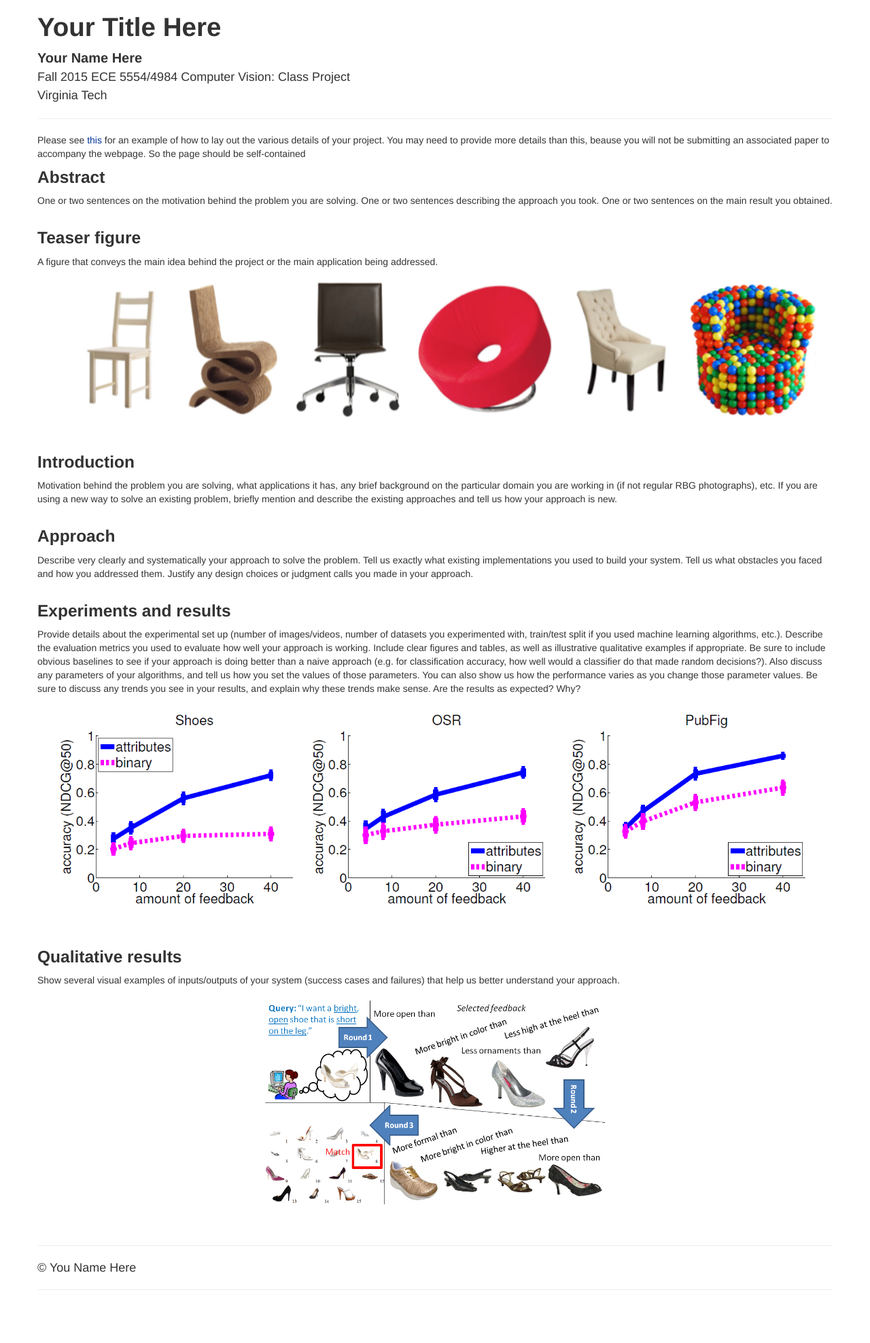
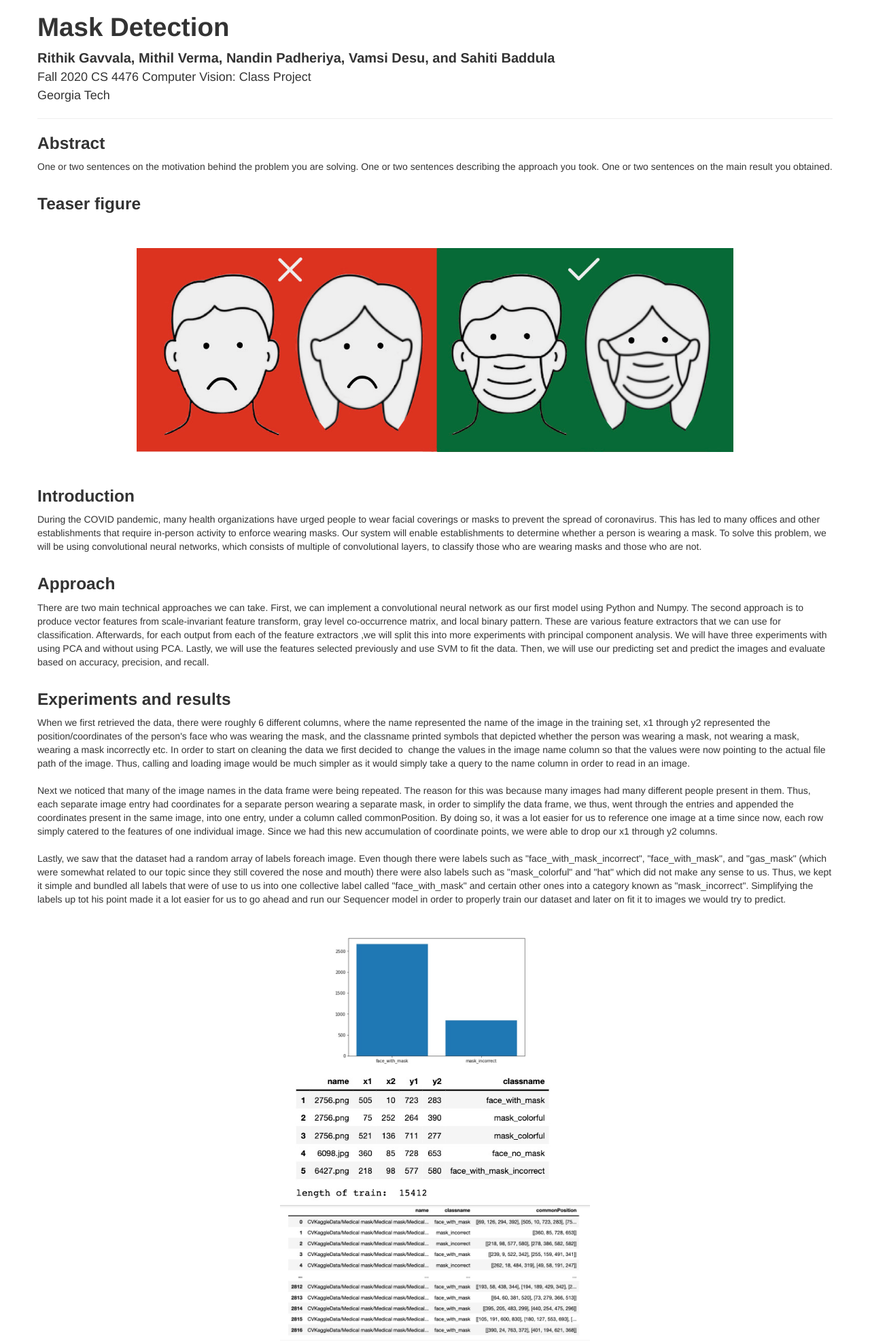
Before and after one commit to rithikgavvala/cs4476-cv, a plain HTML site: page index.html in a window 1280 px wide. Shown: the part 60-2036 px from the top of the page at 68% size. Drawn offline with Linux system fonts and the light colour scheme.

Commit message:
website updates

```diff
--- a/index.html
+++ b/index.html
@@ -3,7 +3,7 @@
   <meta http-equiv="Content-Type" content="text/html; charset=UTF-8">
   <meta charset="utf-8">
   <title>Computer Vision Class Project
-  | ECE, Virginia Tech | Fall 2015: ECE 5554/4984</title>
+  | Fall 2020: CS 4476 Computer Vision</title>
   <meta name="viewport" content="width=device-width, initial-scale=1.0">
   <meta name="description" content="">
   <meta name="author" content="">
@@ -34,13 +34,11 @@ color: #FF9900;
 <div class="page-header">
 
 <!-- Title and Name -->
-<h1>Your Title Here</h1>
-<span style="font-size: 20px; line-height: 1.5em;"><strong>Your Name Here</strong></span><br>
-<span style="font-size: 18px; line-height: 1.5em;">Fall 2015 ECE 5554/4984 Computer Vision: Class Project</span><br>
-<span style="font-size: 18px; line-height: 1.5em;">Virginia Tech</span>
+<h1>Mask Detection</h1>
+<span style="font-size: 20px; line-height: 1.5em;"><strong>Rithik Gavvala, Mithil Verma, Nandin Padheriya, Vamsi Desu, and Sahiti Baddula</strong></span><br>
+<span style="font-size: 18px; line-height: 1.5em;">Fall 2020 CS 4476 Computer Vision: Class Project</span><br>
+<span style="font-size: 18px; line-height: 1.5em;">Georgia Tech</span>
 <hr>
-
-Please see <a href="http://vision.cs.utexas.edu/projects/adapted_attributes/">this</a> for an example of how to lay out the various details of your project. You may need to provide more details than this, beause you will not be submitting an associated paper to accompany the webpage. So the page should be self-contained
 
 <!-- Goal -->
 <h3>Abstract</h3>
@@ -49,44 +47,56 @@ One or two sentences on the motivation behind the problem you are solving. One o
 <br><br>
 <!-- figure -->
 <h3>Teaser figure</h3>
-A figure that conveys the main idea behind the project or the main application being addressed.
 <br><br>
 <!-- Main Illustrative Figure -->
 <div style="text-align: center;">
-<img style="height: 200px;" alt="" src="mainfig.png">
+<img style="height: 300px;" alt="" src="teaser.png">
 </div>
 
 <br><br>
 <!-- Introduction -->
 <h3>Introduction</h3>
-Motivation behind the problem you are solving, what applications it has, any brief background on the particular domain you are working in (if not regular RBG photographs), etc. If you are using a new way to solve an existing problem, briefly mention and describe the existing approaches and tell us how your approach is new.
-
+During the COVID pandemic, many health organizations have urged people to wear facial coverings or masks to prevent the spread of coronavirus. This has led to many offices and other establishments that require in-person activity to enforce wearing masks. Our system will enable establishments to determine whether a person is wearing a mask. To solve this problem, we will be using convolutional neural networks, which consists of multiple of convolutional layers, to classify those who are wearing masks and those who are not.
 <br><br>
 <!-- Approach -->
 <h3>Approach</h3>
-Describe very clearly and systematically your approach to solve the problem. Tell us exactly what existing implementations you used to build your system. Tell us what obstacles you faced and how you addressed them. Justify any design choices or judgment calls you made in your approach.
+There are two main technical approaches we can take. First, we can implement a convolutional neural network as our first model using Python and Numpy. The second approach is to produce vector features from scale-invariant feature  transform, gray level co-occurrence matrix,  and local binary pattern. These are various feature extractors that we can use for classification. Afterwards, for each output from each of the feature extractors ,we will split this into more experiments with principal component analysis. We will have three experiments with using PCA and without using PCA. Lastly, we will use the features selected previously and use SVM to fit the data. Then, we will use our predicting set and predict the images and evaluate based on accuracy, precision, and recall.
+
 
 <br><br>
 <!-- Results -->
 <h3>Experiments and results</h3>
-Provide details about the experimental set up (number of images/videos, number of datasets you experimented with, train/test split if you used machine learning algorithms, etc.). Describe the evaluation metrics you used to evaluate how well your approach is working. Include clear figures and tables, as well as illustrative qualitative examples if appropriate. Be sure to include obvious baselines to see if your approach is doing better than a naive approach (e.g. for classification accuracy, how well would a classifier do that made random decisions?). Also discuss any parameters of your algorithms, and tell us how you set the values of those parameters. You can also show us how the performance varies as you change those parameter values. Be sure to discuss any trends you see in your results, and explain why these trends make sense. Are the results as expected? Why?
+When we first retrieved the data, there were roughly 6 different columns, where the name represented the name of the image in the training set, x1 through y2 represented the position/coordinates of the person's face who was wearing the mask, and the classname printed symbols that depicted whether the person was wearing a mask, not wearing a mask, wearing a mask incorrectly etc. In order to start on cleaning the data we first decided to  change the values in the image name column so that the values were now pointing to the actual file path of the image. Thus, calling and loading image would be much simpler as it would simply take a query to the name column in order to read in an image. <br>
+<br>
+Next we noticed that many of the image names in the data frame were being repeated. The reason for this was because many images had many different people present in them. Thus, each separate image entry had coordinates for a separate person wearing a separate mask, in order to simplify the data frame, we thus, went through the entries and appended the coordinates present in the same image, into one entry, under a column called commonPosition. By doing so, it was a lot easier for us to reference one image at a time since now, each row simply catered to the features of one individual image. Since we had this new accumulation of coordinate points, we were able to drop our x1 through y2 columns. <br><br>
+
+Lastly, we saw that the dataset had a random array of labels foreach image. Even though there were labels such as "face_with_mask_incorrect", "face_with_mask", and "gas_mask" (which were somewhat related to our topic since they still covered the nose and mouth) there were also labels such as "mask_colorful" and "hat" which did not make any sense to us. Thus, we kept it simple and bundled all labels that were of use to us into one collective label called "face_with_mask" and certain other ones into a category known as "mask_incorrect". Simplifying the labels up tot his point made it a lot easier for us to go ahead and run our Sequencer model in order to properly train our dataset and later on fit it to images we would try to predict. <br>
 
 <br><br>
 
 <!-- Main Results Figure -->
-<div style="text-align: center;">
-<img style="height: 300px;" alt="" src="results.png">
+<div>
+  <div style="text-align: center;">
+    <img style="height: 200px;" alt="" src="barchart.png">
+    </div>
+    <div style="text-align: center;">
+      <img style="height: 200px;" alt="" src="table.png">
+      </div>
+      <div style="text-align: center;">
+        <img style="height: 200px;" alt="" src="table2.png">
+        </div>
+
 </div>
+
 <br><br>
 
 <!-- Results -->
 <h3>Qualitative results</h3>
-Show several visual examples of inputs/outputs of your system (success cases and failures) that help us better understand your approach.
 <br><br>
 
 <!-- Main Results Figure -->
 <div style="text-align: center;">
-<img style="height: 300px;" alt="" src="qual_results.png">
+<img style="height: 300px;" alt="" src="boundingbox.png">
 </div>
 <br><br>
 
```
Also changed, not shown: barchart.png (added), boundingbox.png (added), table.png (added), table2.png (added), teaser.png (added).
